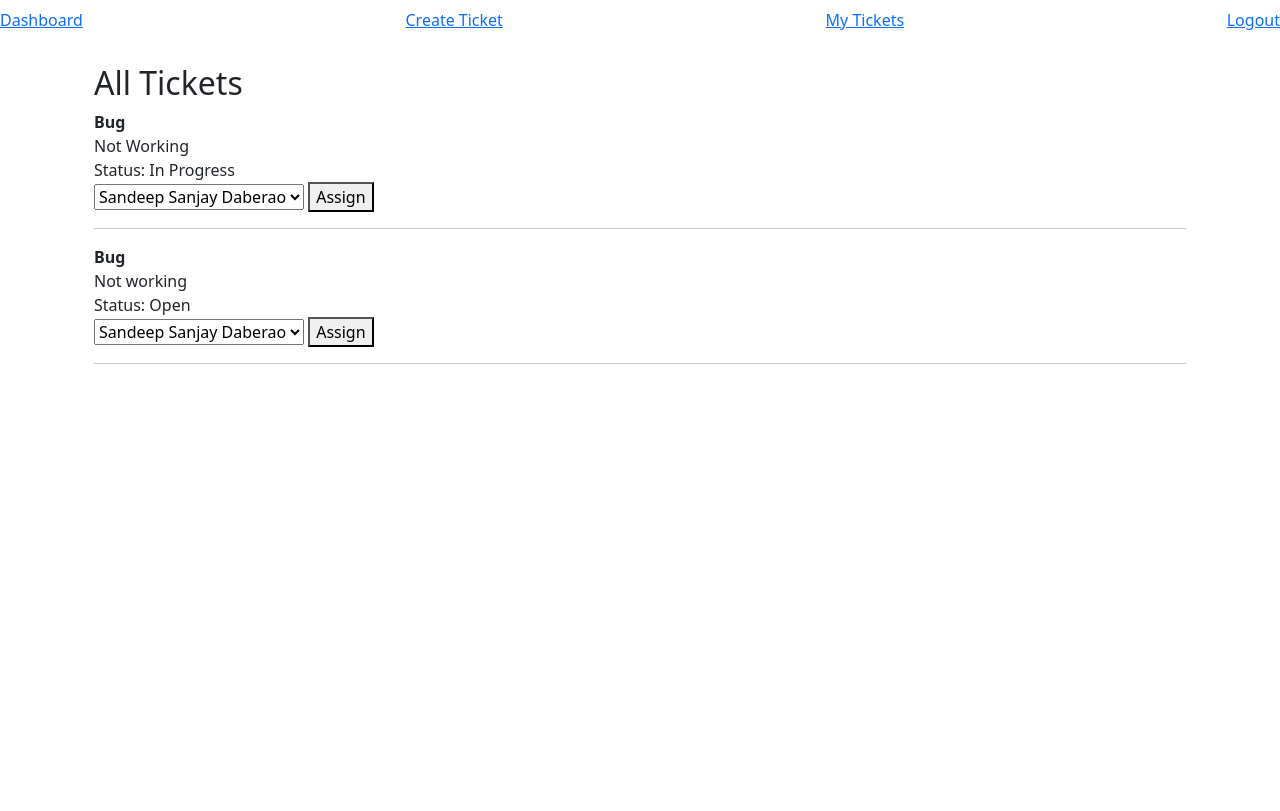
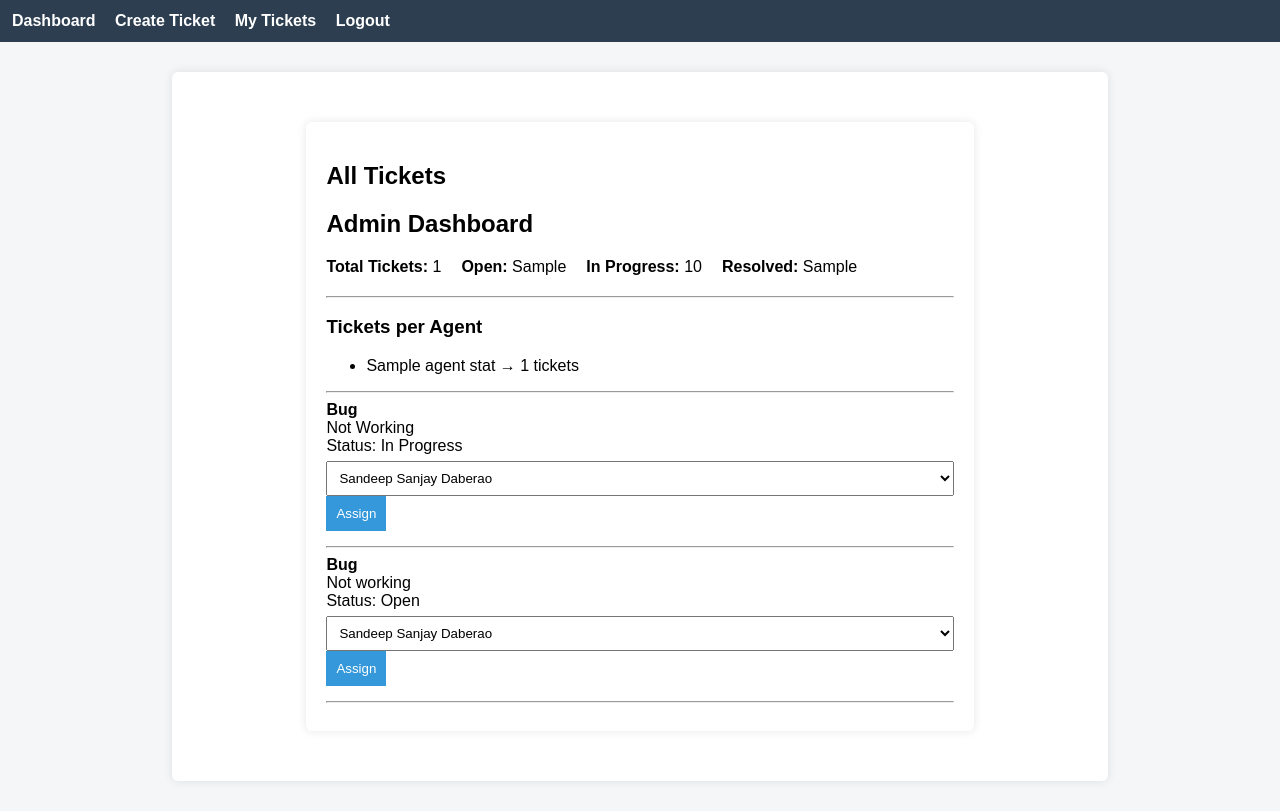
Before and after one commit to Sandeepdaberao2001/helpdesk-ticket-system, a Flask app: template templates/admin_tickets.html in a window 1280 px wide. Before the commit the page ends 364 px from the top, so only its background shows below. Run offline with Flask 3, Linux system fonts and the light colour scheme; tables that the repository leaves empty hold one stand-in row (values such as "Sample post"); the template is opened without the code that fills it: values that come from a table or form of the project are taken from there, most other values are stand-ins (such as "Sample title", 1, 10 or a date in 2020).

Commit message:
Initial commit: Clean Helpdesk Ticket System

```diff
--- a/templates/admin_tickets.html
+++ b/templates/admin_tickets.html
@@ -3,6 +3,29 @@
 
 {% block content %}
 <h2>All Tickets</h2>
+
+<h2>Admin Dashboard</h2>
+
+<div style="display:flex; gap:20px; margin-bottom:20px;">
+    <div><b>Total Tickets:</b> {{ total_tickets }}</div>
+    <div><b>Open:</b> {{ open_tickets }}</div>
+    <div><b>In Progress:</b> {{ in_progress_tickets }}</div>
+    <div><b>Resolved:</b> {{ resolved_tickets }}</div>
+</div>
+
+<hr>
+
+<h3>Tickets per Agent</h3>
+
+<ul>
+{% for a in agent_stats %}
+    <li>{{ a.name }} → {{ a.count }} tickets</li>
+{% else %}
+    <li>No agents found.</li>
+{% endfor %}
+</ul>
+
+<hr>
 
 {% for ticket in tickets %}
 <div style="margin-bottom:15px;">
--- a/templates/base.html
+++ b/templates/base.html
@@ -2,8 +2,8 @@
 <html>
 <head>
     <title>{% block title %}Helpdesk System{% endblock %}</title>
-<!--    <link rel="stylesheet" href="{{ url_for('static', filename='css/style.css') }}">-->
-    <link href="https://cdn.jsdelivr.net/npm/bootstrap@5.3.2/dist/css/bootstrap.min.css" rel="stylesheet">
+    <link rel="stylesheet" href="{{ url_for('static', filename='css/style.css') }}">
+<!--    <link href="https://cdn.jsdelivr.net/npm/bootstrap@5.3.2/dist/css/bootstrap.min.css" rel="stylesheet">-->
 
 </head>
 <body>
```
Also changed, not shown: routes/admin.py (+23 -2 lines), database/helpdesk.db (deleted).
